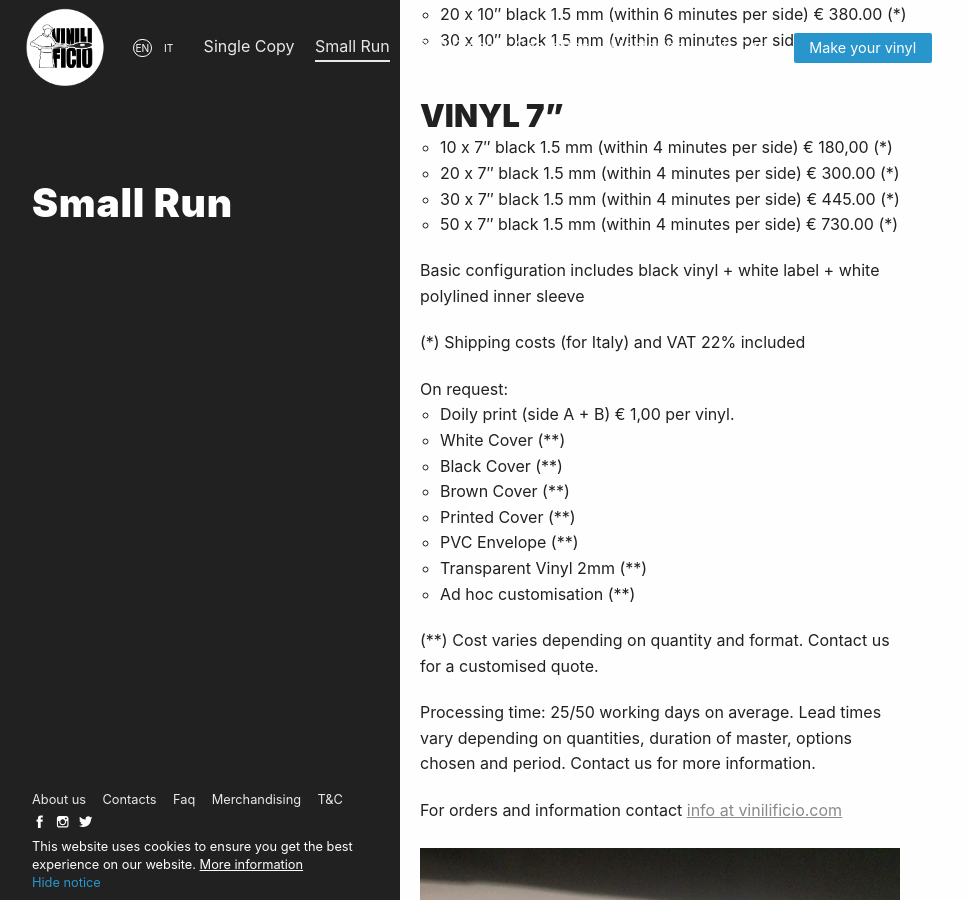
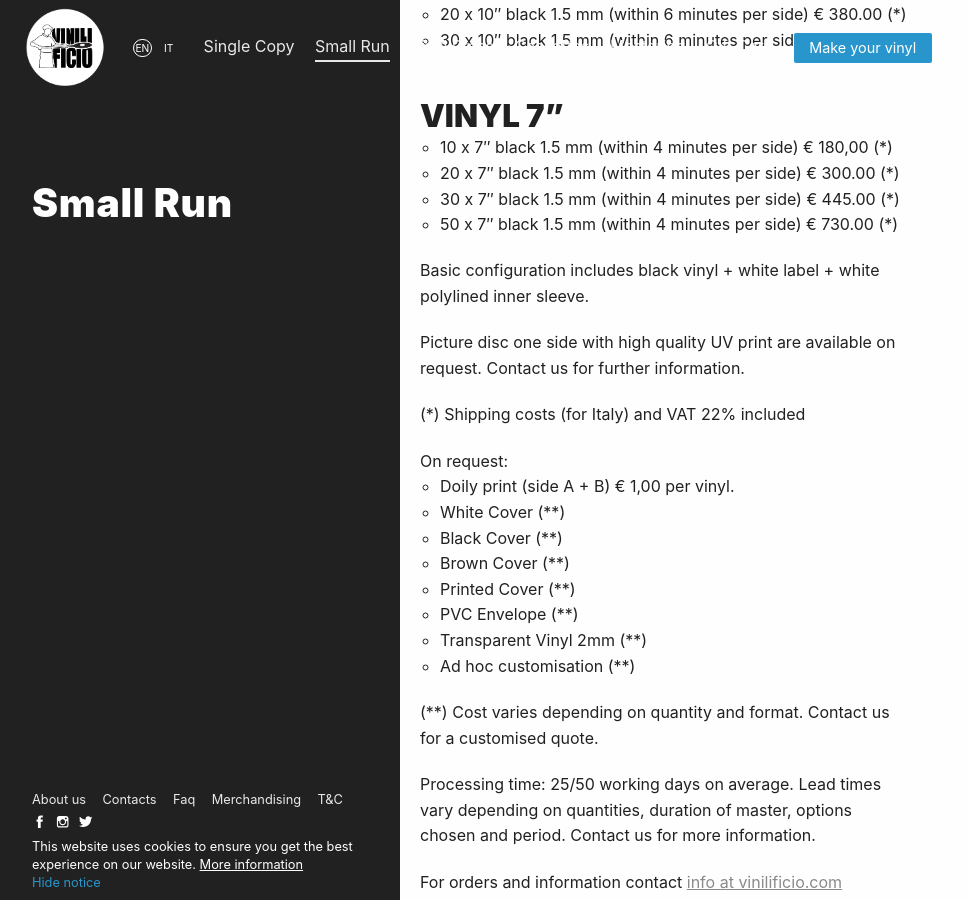
Before and after one commit to Vinilificio/vinilificio.com, a Jekyll site: the page built from en/small-run.md, in a window 1280 px wide and 900 px high, scrolled down 1220 px. Shown: the whole window, without its empty margins (0-969 px from the left). Built offline with Jekyll 4.4.1, drawn with Linux system fonts in a browser that asks for light colours; nearby versions of some CDN libraries; comment, search, counter and statistics services are not loaded.

Commit message:
Update small-run.md

```diff
--- a/en/small-run.md
+++ b/en/small-run.md
@@ -45,7 +45,9 @@
 
 
 
-Basic configuration includes black vinyl + white label + white polylined inner sleeve
+Basic configuration includes black vinyl + white label + white polylined inner sleeve.
+
+Picture disc one side with high quality UV print are available on request. Contact us for further information.
 
 (*) Shipping costs (for Italy) and VAT 22% included
 
```
